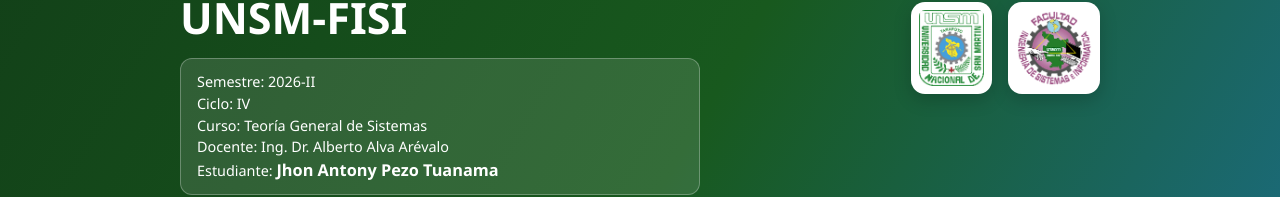
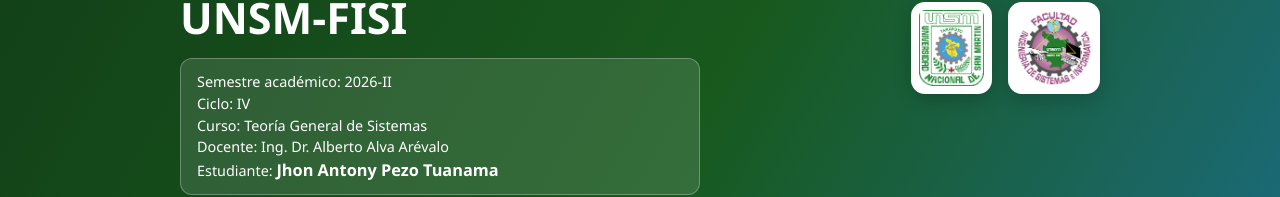
Before and after one commit to miltonpezo1991-png/BLog-UNSM-FISI, a React (Vite) app: page / in a window 1280 px wide. Shown: the part 210-407 px from the top of the page. Built offline with nearby package versions, Linux system fonts and the light colour scheme; no server answers; the database is empty.

Commit message:
Etiqueta Semestre academico

```diff
--- a/src/components/Hero.jsx
+++ b/src/components/Hero.jsx
@@ -13,7 +13,7 @@
           </h1>
 
           <div className="autor-box">
-            <p>Semestre: {AUTOR.periodo}</p>
+            <p>Semestre académico: {AUTOR.periodo}</p>
             <p>Ciclo: {AUTOR.ciclo}</p>
             <p>Curso: {AUTOR.curso}</p>
             <p>Docente: {AUTOR.docente}</p>
```
